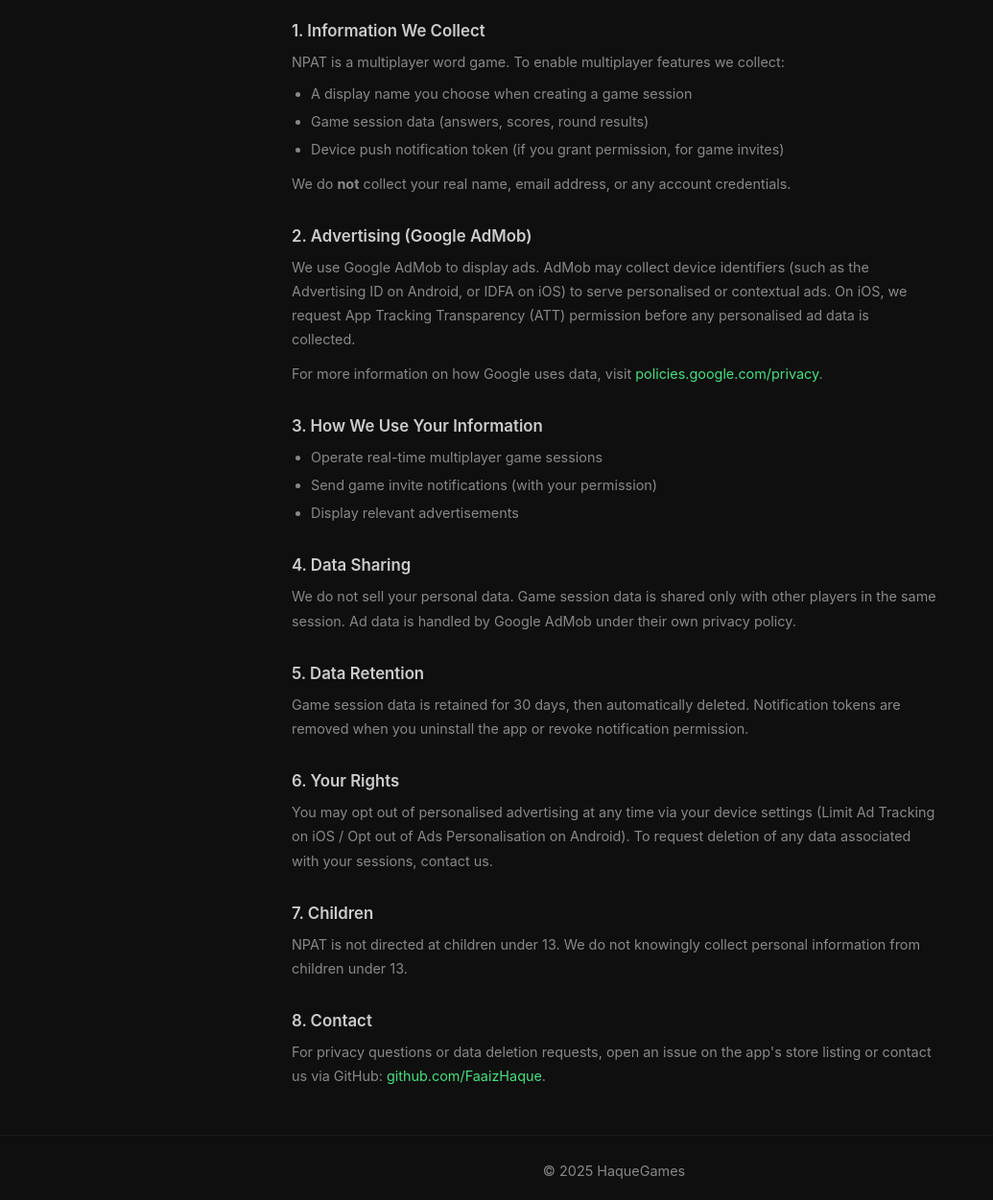
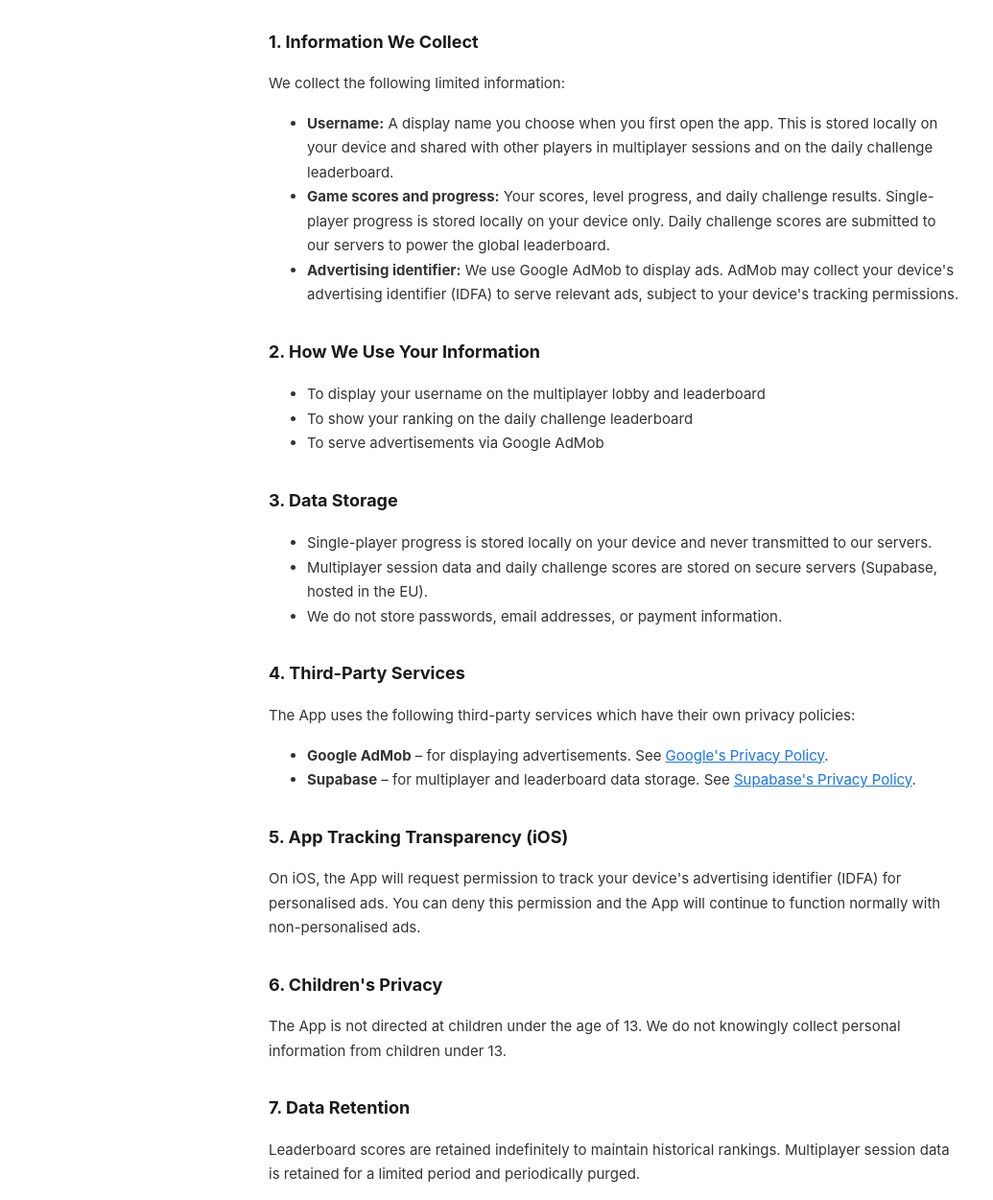
Before and after one commit to FaaizHaque/faaizhaque.github.io, a plain HTML site: page privacy-policy.html in a window 1280 px wide. Shown: the part 209-1460 px from the top of the page at 96% size, without its empty margins (0-1035 px from the left). Drawn offline with Linux system fonts and the light colour scheme.

Commit message:
Add files via upload

```diff
--- a/privacy-policy.html
+++ b/privacy-policy.html
@@ -3,164 +3,69 @@
 <head>
   <meta charset="UTF-8" />
   <meta name="viewport" content="width=device-width, initial-scale=1.0" />
-  <title>Privacy Policy — HaqueGames</title>
+  <title>Privacy Policy – NPAT</title>
   <style>
-    *, *::before, *::after { box-sizing: border-box; margin: 0; padding: 0; }
-
-    body {
-      font-family: -apple-system, BlinkMacSystemFont, "Segoe UI", Roboto, Helvetica, Arial, sans-serif;
-      background: #0f0f0f;
-      color: #f0f0f0;
-      min-height: 100vh;
-      display: flex;
-      flex-direction: column;
-    }
-
-    header {
-      padding: 32px 24px 24px;
-      border-bottom: 1px solid #222;
-    }
-
-    header a {
-      color: #4ade80;
-      text-decoration: none;
-      font-size: 0.9rem;
-    }
-
-    header a:hover { text-decoration: underline; }
-
-    main {
-      flex: 1;
-      max-width: 720px;
-      margin: 0 auto;
-      padding: 48px 24px;
-      width: 100%;
-    }
-
-    h1 {
-      font-size: 1.75rem;
-      font-weight: 700;
-      margin-bottom: 8px;
-    }
-
-    .meta {
-      color: #555;
-      font-size: 0.85rem;
-      margin-bottom: 40px;
-    }
-
-    h2 {
-      font-size: 1.05rem;
-      font-weight: 600;
-      color: #ccc;
-      margin: 32px 0 10px;
-    }
-
-    p, li {
-      color: #888;
-      font-size: 0.9rem;
-      line-height: 1.75;
-    }
-
-    ul {
-      padding-left: 20px;
-      margin-top: 8px;
-    }
-
-    li { margin-bottom: 4px; }
-
-    a { color: #4ade80; text-decoration: none; }
-    a:hover { text-decoration: underline; }
-
-    footer {
-      text-align: center;
-      padding: 24px;
-      color: #444;
-      font-size: 0.8rem;
-      border-top: 1px solid #1a1a1a;
-    }
+    body { font-family: -apple-system, BlinkMacSystemFont, 'Segoe UI', sans-serif; max-width: 720px; margin: 40px auto; padding: 0 24px; color: #1a1a1a; line-height: 1.7; }
+    h1 { font-size: 28px; margin-bottom: 4px; }
+    h2 { font-size: 18px; margin-top: 32px; }
+    p, li { font-size: 15px; color: #333; }
+    .updated { color: #888; font-size: 13px; margin-bottom: 32px; }
+    a { color: #1a73e8; }
   </style>
 </head>
 <body>
+  <h1>Privacy Policy</h1>
+  <p class="updated">Last updated: April 23, 2026</p>
 
-  <header>
-    <a href="/">&larr; Back to HaqueGames</a>
-  </header>
+  <p>This Privacy Policy describes how Moin Games ("we", "us", or "our") handles information in connection with the NPAT mobile application ("the App").</p>
 
-  <main>
-    <h1>Privacy Policy</h1>
-    <p class="meta">Last updated: April 2025 &nbsp;|&nbsp; Applies to: NPAT (Name Place Animal Thing)</p>
+  <h2>1. Information We Collect</h2>
+  <p>We collect the following limited information:</p>
+  <ul>
+    <li><strong>Username:</strong> A display name you choose when you first open the app. This is stored locally on your device and shared with other players in multiplayer sessions and on the daily challenge leaderboard.</li>
+    <li><strong>Game scores and progress:</strong> Your scores, level progress, and daily challenge results. Single-player progress is stored locally on your device only. Daily challenge scores are submitted to our servers to power the global leaderboard.</li>
+    <li><strong>Advertising identifier:</strong> We use Google AdMob to display ads. AdMob may collect your device's advertising identifier (IDFA) to serve relevant ads, subject to your device's tracking permissions.</li>
+  </ul>
 
-    <h2>1. Information We Collect</h2>
-    <p>
-      NPAT is a multiplayer word game. To enable multiplayer features we collect:
-    </p>
-    <ul>
-      <li>A display name you choose when creating a game session</li>
-      <li>Game session data (answers, scores, round results)</li>
-      <li>Device push notification token (if you grant permission, for game invites)</li>
-    </ul>
-    <p style="margin-top:10px;">
-      We do <strong>not</strong> collect your real name, email address, or any account credentials.
-    </p>
+  <h2>2. How We Use Your Information</h2>
+  <ul>
+    <li>To display your username on the multiplayer lobby and leaderboard</li>
+    <li>To show your ranking on the daily challenge leaderboard</li>
+    <li>To serve advertisements via Google AdMob</li>
+  </ul>
 
-    <h2>2. Advertising (Google AdMob)</h2>
-    <p>
-      We use Google AdMob to display ads. AdMob may collect device identifiers
-      (such as the Advertising ID on Android, or IDFA on iOS) to serve
-      personalised or contextual ads. On iOS, we request App Tracking Transparency
-      (ATT) permission before any personalised ad data is collected.
-    </p>
-    <p style="margin-top:10px;">
-      For more information on how Google uses data, visit
-      <a href="https://policies.google.com/privacy" target="_blank" rel="noopener">policies.google.com/privacy</a>.
-    </p>
+  <h2>3. Data Storage</h2>
+  <ul>
+    <li>Single-player progress is stored locally on your device and never transmitted to our servers.</li>
+    <li>Multiplayer session data and daily challenge scores are stored on secure servers (Supabase, hosted in the EU).</li>
+    <li>We do not store passwords, email addresses, or payment information.</li>
+  </ul>
 
-    <h2>3. How We Use Your Information</h2>
-    <ul>
-      <li>Operate real-time multiplayer game sessions</li>
-      <li>Send game invite notifications (with your permission)</li>
-      <li>Display relevant advertisements</li>
-    </ul>
+  <h2>4. Third-Party Services</h2>
+  <p>The App uses the following third-party services which have their own privacy policies:</p>
+  <ul>
+    <li><strong>Google AdMob</strong> – for displaying advertisements. See <a href="https://policies.google.com/privacy">Google's Privacy Policy</a>.</li>
+    <li><strong>Supabase</strong> – for multiplayer and leaderboard data storage. See <a href="https://supabase.com/privacy">Supabase's Privacy Policy</a>.</li>
+  </ul>
 
-    <h2>4. Data Sharing</h2>
-    <p>
-      We do not sell your personal data. Game session data is shared only with
-      other players in the same session. Ad data is handled by Google AdMob
-      under their own privacy policy.
-    </p>
+  <h2>5. App Tracking Transparency (iOS)</h2>
+  <p>On iOS, the App will request permission to track your device's advertising identifier (IDFA) for personalised ads. You can deny this permission and the App will continue to function normally with non-personalised ads.</p>
 
-    <h2>5. Data Retention</h2>
-    <p>
-      Game session data is retained for 30 days, then automatically deleted.
-      Notification tokens are removed when you uninstall the app or revoke
-      notification permission.
-    </p>
+  <h2>6. Children's Privacy</h2>
+  <p>The App is not directed at children under the age of 13. We do not knowingly collect personal information from children under 13.</p>
 
-    <h2>6. Your Rights</h2>
-    <p>
-      You may opt out of personalised advertising at any time via your device
-      settings (Limit Ad Tracking on iOS / Opt out of Ads Personalisation on Android).
-      To request deletion of any data associated with your sessions, contact us.
-    </p>
+  <h2>7. Data Retention</h2>
+  <p>Leaderboard scores are retained indefinitely to maintain historical rankings. Multiplayer session data is retained for a limited period and periodically purged.</p>
 
-    <h2>7. Children</h2>
-    <p>
-      NPAT is not directed at children under 13. We do not knowingly collect
-      personal information from children under 13.
-    </p>
+  <h2>8. Your Rights</h2>
+  <p>You may request deletion of any data associated with your username by contacting us. Since usernames are self-chosen and not linked to an account, we identify your data by username.</p>
 
-    <h2>8. Contact</h2>
-    <p>
-      For privacy questions or data deletion requests, open an issue on the
-      app's store listing or contact us via GitHub:
-      <a href="https://github.com/FaaizHaque" target="_blank" rel="noopener">github.com/FaaizHaque</a>.
-    </p>
-  </main>
+  <h2>9. Changes to This Policy</h2>
+  <p>We may update this Privacy Policy from time to time. We will post the updated policy at this URL with a revised "Last updated" date.</p>
 
-  <footer>
-    <p>&copy; 2025 HaqueGames</p>
-  </footer>
-
+  <h2>10. Contact Us</h2>
+  <p>If you have any questions about this Privacy Policy, please contact us at:<br />
+  <strong>Moin Games</strong><br />
+  <a href="mailto:privacy@moingames.com">privacy@moingames.com</a></p>
 </body>
 </html>
```
